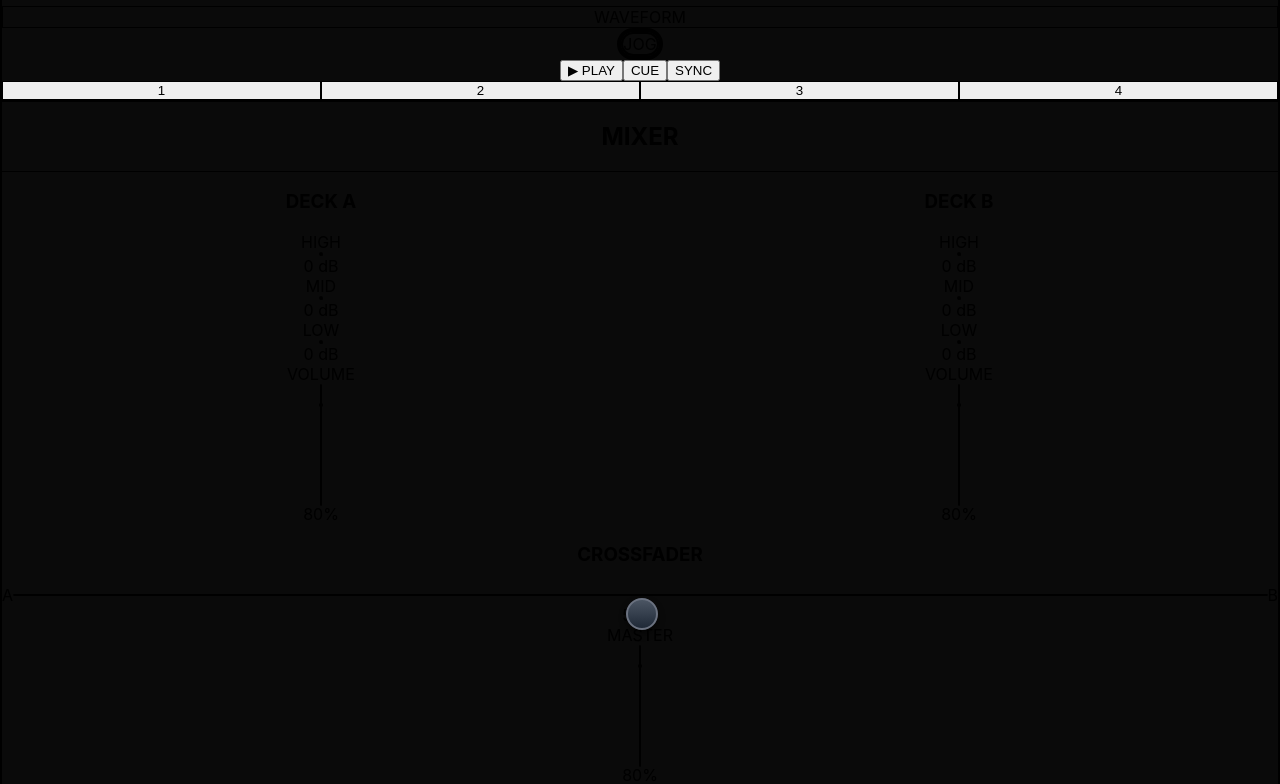
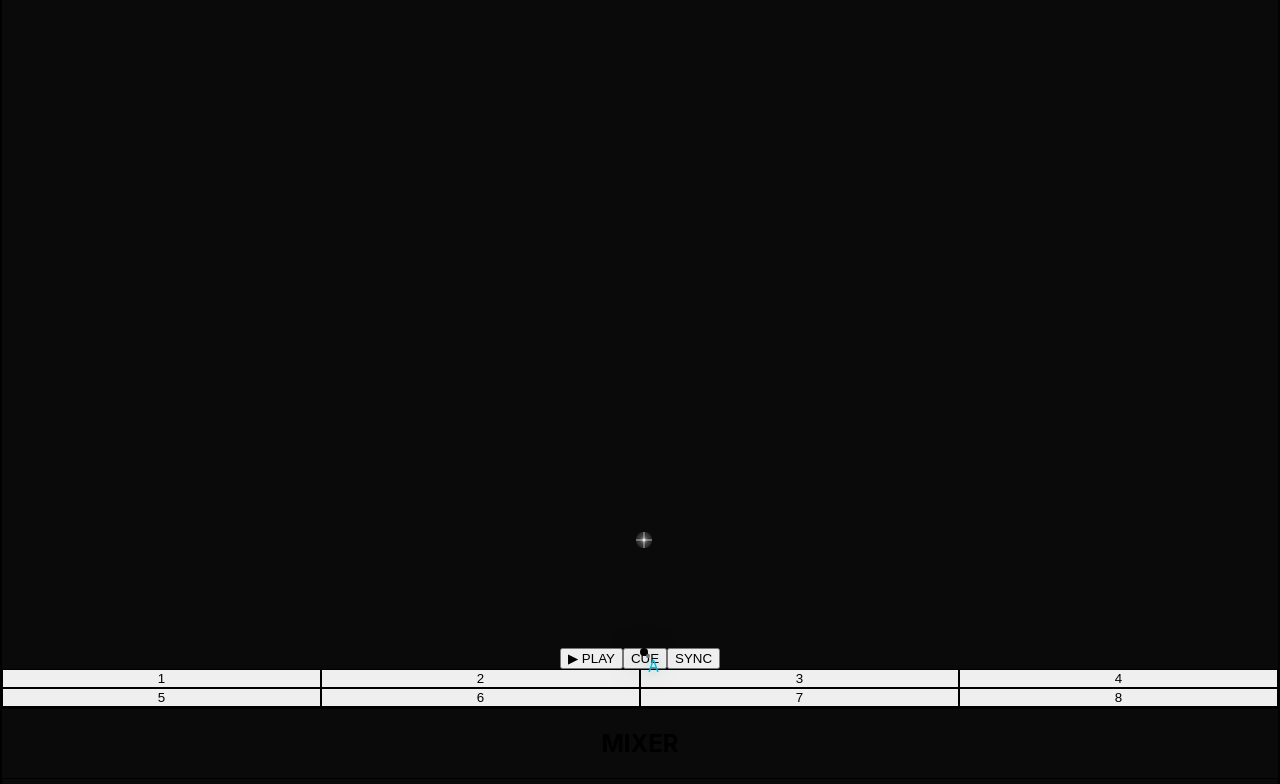
Before and after one commit to chadlmc1970/dropzone, a React (Vite) app in the folder web/: page / in a window 1280 px wide. Shown: the part 168-952 px from the top of the page. Built offline with nearby package versions, Linux system fonts and the light colour scheme.

Commit message:
refactor(deck): use JogWheel, Waveform, and 8 PerformancePad components

```diff
--- a/web/src/components/Deck/Deck.tsx
+++ b/web/src/components/Deck/Deck.tsx
@@ -1,7 +1,10 @@
 import React from 'react';
 import { useSelector, useDispatch } from 'react-redux';
 import type { RootState } from '../../store';
-import { togglePlayPause } from '../../store/decksSlice';
+import { togglePlayPause, toggleHotCue } from '../../store/decksSlice';
+import JogWheel from './JogWheel';
+import Waveform from './Waveform';
+import PerformancePad from '../shared/PerformancePad';
 
 interface DeckProps {
   deck: 'A' | 'B';
@@ -15,6 +18,10 @@ const Deck: React.FC<DeckProps> = ({ deck }) => {
 
   const handlePlayPause = () => {
     dispatch(togglePlayPause(deck));
+  };
+
+  const handlePadClick = (index: number) => {
+    dispatch(toggleHotCue({ deck, index }));
   };
 
   const getDeckColor = () => (deck === 'A' ? 'cyan' : 'orange');
@@ -54,18 +61,24 @@ const Deck: React.FC<DeckProps> = ({ deck }) => {
         )}
       </div>
 
-      {/* Waveform Placeholder */}
-      <div className="bg-black rounded-lg h-24 mb-4 flex items-center justify-center border border-gray-700">
-        <span className="text-gray-400 text-xs font-semibold tracking-wider">WAVEFORM</span>
-      </div>
+      {/* Waveform */}
+      <Waveform
+        track={deckState.track}
+        position={deckState.position}
+        duration={deckState.track?.duration_ms ? deckState.track.duration_ms / 1000 : 0}
+        deck={deck}
+      />
 
-      {/* Jog Wheel Placeholder */}
+      {/* Jog Wheel */}
       <div className="flex justify-center mb-6">
-        <div className={`w-40 h-40 rounded-full bg-gradient-to-b from-gray-800 to-black border-4 border-${color}-500/30 flex items-center justify-center`}>
-          <div className={`w-32 h-32 rounded-full bg-black border-2 border-${color}-500/50 flex items-center justify-center`}>
-            <span className={`text-${color}-400 text-sm font-bold`}>JOG</span>
-          </div>
-        </div>
+        <JogWheel
+          deck={deck}
+          isPlaying={deckState.isPlaying}
+          onScratch={(delta) => {
+            // Handle scratch - could dispatch a scratch action here
+            console.log(`Deck ${deck} scratch:`, delta);
+          }}
+        />
       </div>
 
       {/* Transport Controls */}
@@ -84,15 +97,17 @@ const Deck: React.FC<DeckProps> = ({ deck }) => {
         </button>
       </div>
 
-      {/* Performance Pads */}
+      {/* Performance Pads - 4×2 Grid (8 pads) */}
       <div className="grid grid-cols-4 gap-2 mt-6">
-        {[1, 2, 3, 4].map((pad) => (
-          <button
-            key={pad}
-            className={`h-12 rounded bg-gray-800 hover:bg-${color}-600 border border-gray-700 transition-colors text-${color}-400 text-xs font-bold`}
-          >
-            {pad}
-          </button>
+        {Array.from({ length: 8 }, (_, i) => (
+          <PerformancePad
+            key={i}
+            label={i + 1}
+            active={deckState.hotCues[i]}
+            onClick={() => handlePadClick(i)}
+            color={color}
+            index={i}
+          />
         ))}
       </div>
     </div>
```
